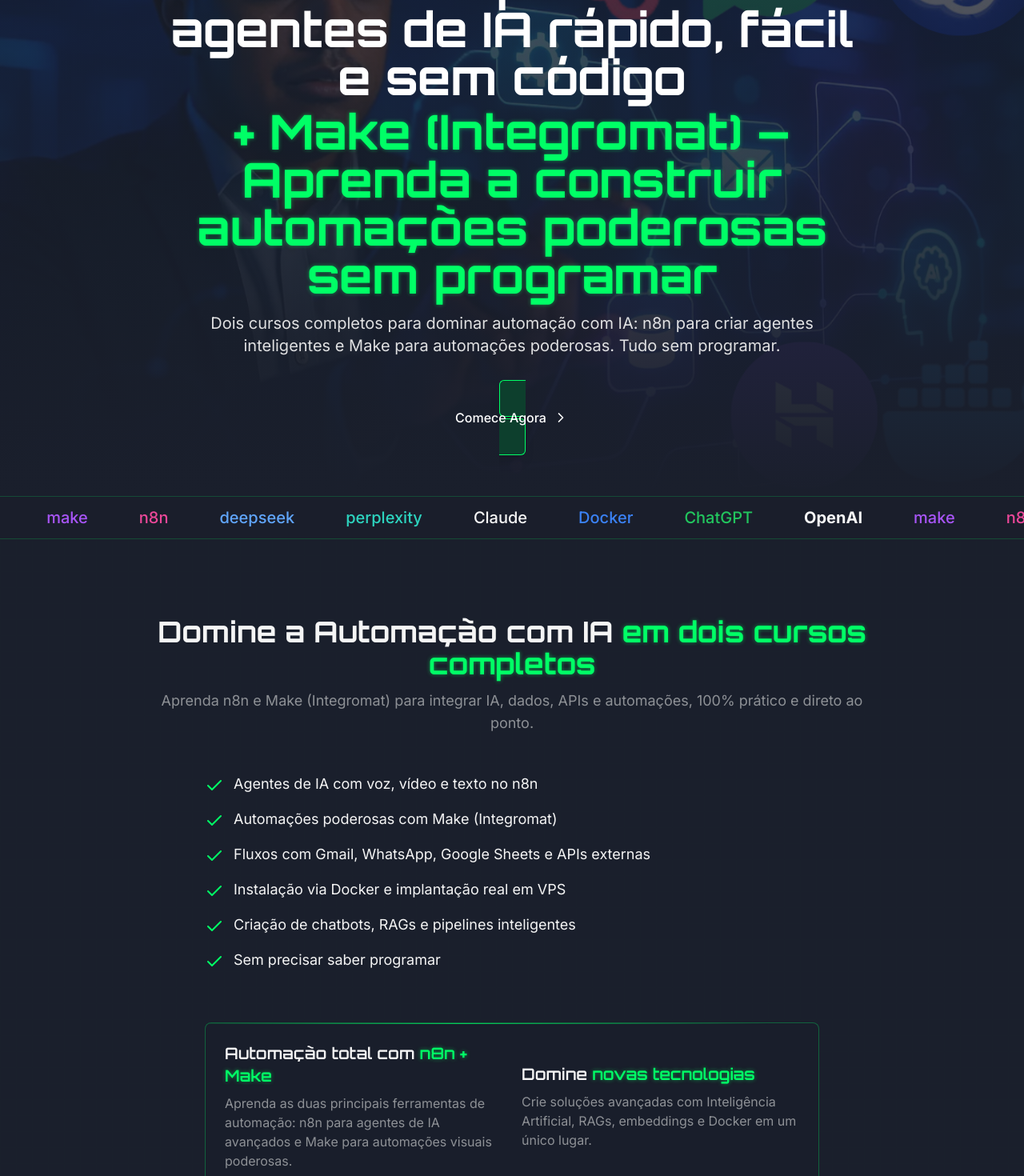
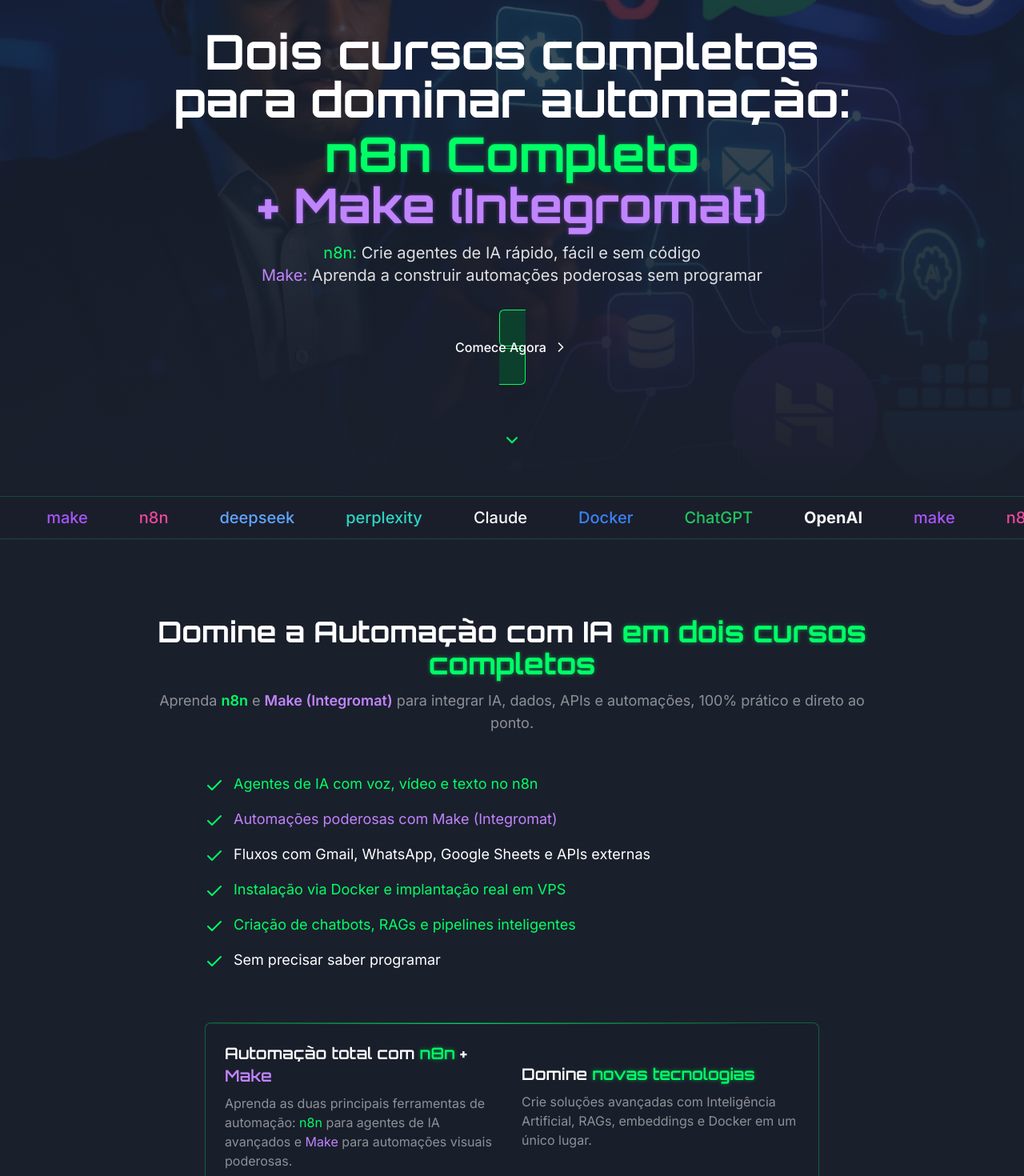
Before and after one commit to Iadonai/ai-automation-flow-master, a React (Vite) app: page / in a window 1280 px wide. Shown: the part 180-1650 px from the top of the page at 80% size. Built offline with nearby package versions, Linux system fonts and the light colour scheme.

Commit message:
Fix: Update course title and colors
Updated the course title and color scheme to reflect the requested changes, specifically setting the "Make" course elements to purple and keeping the "n8n" elements green.

```diff
--- a/src/components/CourseBenefits.tsx
+++ b/src/components/CourseBenefits.tsx
@@ -4,21 +4,31 @@ import { Check } from 'lucide-react';
 
 const CourseBenefits = () => {
   const benefits = [
-    "Agentes de IA com voz, vídeo e texto no n8n",
-    "Automações poderosas com Make (Integromat)",
-    "Fluxos com Gmail, WhatsApp, Google Sheets e APIs externas",
-    "Instalação via Docker e implantação real em VPS",
-    "Criação de chatbots, RAGs e pipelines inteligentes",
-    "Sem precisar saber programar"
+    { text: "Agentes de IA com voz, vídeo e texto no n8n", course: "n8n" },
+    { text: "Automações poderosas com Make (Integromat)", course: "make" },
+    { text: "Fluxos com Gmail, WhatsApp, Google Sheets e APIs externas", course: "both" },
+    { text: "Instalação via Docker e implantação real em VPS", course: "n8n" },
+    { text: "Criação de chatbots, RAGs e pipelines inteligentes", course: "n8n" },
+    { text: "Sem precisar saber programar", course: "both" }
   ];
+
+  const getCourseColor = (course: string) => {
+    switch (course) {
+      case "n8n": return "text-cyber-bright-green";
+      case "make": return "text-purple-400";
+      default: return "text-white";
+    }
+  };
 
   return (
     <section id="benefits" className="section grid-bg bg-cyber-dark">
       <div className="container-custom">
         <div className="text-center max-w-4xl mx-auto">
-          <h2 className="text-3xl md:text-4xl font-bold mb-3">Domine a Automação com IA <span className="glow-text">em dois cursos completos</span></h2>
+          <h2 className="text-3xl md:text-4xl font-bold mb-3 text-white">
+            Domine a Automação com IA <span className="glow-text">em dois cursos completos</span>
+          </h2>
           <p className="text-lg text-cyber-gray mb-12">
-            Aprenda n8n e Make (Integromat) para integrar IA, dados, APIs e automações, 100% prático e direto ao ponto.
+            Aprenda <span className="text-cyber-bright-green font-semibold">n8n</span> e <span className="text-purple-400 font-semibold">Make (Integromat)</span> para integrar IA, dados, APIs e automações, 100% prático e direto ao ponto.
           </p>
         </div>
 
@@ -26,7 +36,7 @@ const CourseBenefits = () => {
           {benefits.map((benefit, index) => (
             <div key={index} className="feature-item">
               <Check className="check-icon" size={24} />
-              <p className="text-lg">{benefit}</p>
+              <p className={`text-lg ${getCourseColor(benefit.course)}`}>{benefit.text}</p>
             </div>
           ))}
         </div>
@@ -34,13 +44,17 @@ const CourseBenefits = () => {
         <div className="mt-16 max-w-3xl mx-auto bg-cyber-dark/80 p-6 rounded-lg cyber-border">
           <div className="flex flex-col md:flex-row items-center justify-between gap-6">
             <div className="flex-1">
-              <h3 className="text-xl font-semibold mb-2">Automação total com <span className="glow-text">n8n + Make</span></h3>
+              <h3 className="text-xl font-semibold mb-2 text-white">
+                Automação total com <span className="glow-text">n8n</span> + <span className="text-purple-400">Make</span>
+              </h3>
               <p className="text-cyber-gray">
-                Aprenda as duas principais ferramentas de automação: n8n para agentes de IA avançados e Make para automações visuais poderosas.
+                Aprenda as duas principais ferramentas de automação: <span className="text-cyber-bright-green">n8n</span> para agentes de IA avançados e <span className="text-purple-400">Make</span> para automações visuais poderosas.
               </p>
             </div>
             <div className="flex-1">
-              <h3 className="text-xl font-semibold mb-2">Domine <span className="glow-text">novas tecnologias</span></h3>
+              <h3 className="text-xl font-semibold mb-2 text-white">
+                Domine <span className="glow-text">novas tecnologias</span>
+              </h3>
               <p className="text-cyber-gray">
                 Crie soluções avançadas com Inteligência Artificial, RAGs, embeddings e Docker em um único lugar.
               </p>
--- a/src/components/CourseFooter.tsx
+++ b/src/components/CourseFooter.tsx
@@ -7,11 +7,11 @@ const CourseFooter = () => {
     <footer className="py-10 relative overflow-hidden circuit-bg">
       <div className="container-custom">
         <div className="text-center max-w-4xl mx-auto mb-12 px-4">
-          <h2 className="text-3xl md:text-4xl font-bold mb-4">
-            Pronto para dominar <span className="glow-text">n8n + Make</span> sem programar?
+          <h2 className="text-3xl md:text-4xl font-bold mb-4 text-white">
+            Pronto para dominar <span className="glow-text">n8n</span> + <span className="text-purple-400">Make</span> sem programar?
           </h2>
           <p className="text-lg text-cyber-gray mb-6">
-            Dois cursos completos: construa agentes de IA com n8n e crie automações poderosas com Make. Liberte seu tempo com tecnologia prática.
+            Dois cursos completos: construa agentes de IA com <span className="text-cyber-bright-green">n8n</span> e crie automações poderosas com <span className="text-purple-400">Make</span>. Liberte seu tempo com tecnologia prática.
           </p>
 
           {/* Pricing Box */}
@@ -21,7 +21,9 @@ const CourseFooter = () => {
               Lançamento
             </div>
 
-            <h3 className="text-2xl font-bold mb-2">n8n Completo + Make</h3>
+            <h3 className="text-2xl font-bold mb-2 text-white">
+              <span className="text-cyber-bright-green">n8n Completo</span> + <span className="text-purple-400">Make</span>
+            </h3>
 
             <div className="flex items-center justify-center gap-3 mb-4">
               <span className="text-cyber-gray line-through text-lg">R$297</span>
@@ -56,7 +58,7 @@ const CourseFooter = () => {
 
         <div className="max-w-4xl mx-auto mt-16 pt-8 border-t border-cyber-bright-green/20 text-center">
           <p className="text-cyber-gray text-sm">
-            &copy; {new Date().getFullYear()} n8n Completo + Make - Rafael Borges - Todos os direitos reservados
+            &copy; {new Date().getFullYear()} <span className="text-cyber-bright-green">n8n Completo</span> + <span className="text-purple-400">Make</span> - Rafael Borges - Todos os direitos reservados
           </p>
         </div>
       </div>
--- a/src/components/CourseHero.tsx
+++ b/src/components/CourseHero.tsx
@@ -21,12 +21,14 @@ const CourseHero: React.FC<CourseHeroProps> = ({ mainImage }) => {
       <div className="container-custom relative z-10 mt-16">
         <div className="max-w-4xl mx-auto text-center">
           <h1 className="text-4xl md:text-5xl lg:text-6xl font-bold mb-4 text-white">
-            <span className="block">n8n Completo: Crie agentes de IA rápido, fácil e sem código</span>
-            <span className="block glow-text mt-2">+ Make (Integromat) – Aprenda a construir automações poderosas sem programar</span>
+            <span className="block">Dois cursos completos para dominar automação:</span>
+            <span className="block glow-text mt-2">n8n Completo</span>
+            <span className="block text-purple-400 mt-1" style={{ textShadow: '0 0 5px rgba(168, 85, 247, 0.5)' }}>+ Make (Integromat)</span>
           </h1>
 
           <p className="text-lg md:text-xl text-cyber-light/90 mb-8 max-w-3xl mx-auto">
-            Dois cursos completos para dominar automação com IA: n8n para criar agentes inteligentes e Make para automações poderosas. Tudo sem programar.
+            <span className="text-cyber-bright-green">n8n:</span> Crie agentes de IA rápido, fácil e sem código<br/>
+            <span className="text-purple-400">Make:</span> Aprenda a construir automações poderosas sem programar
           </p>
 
           <div className="mt-10">
```
